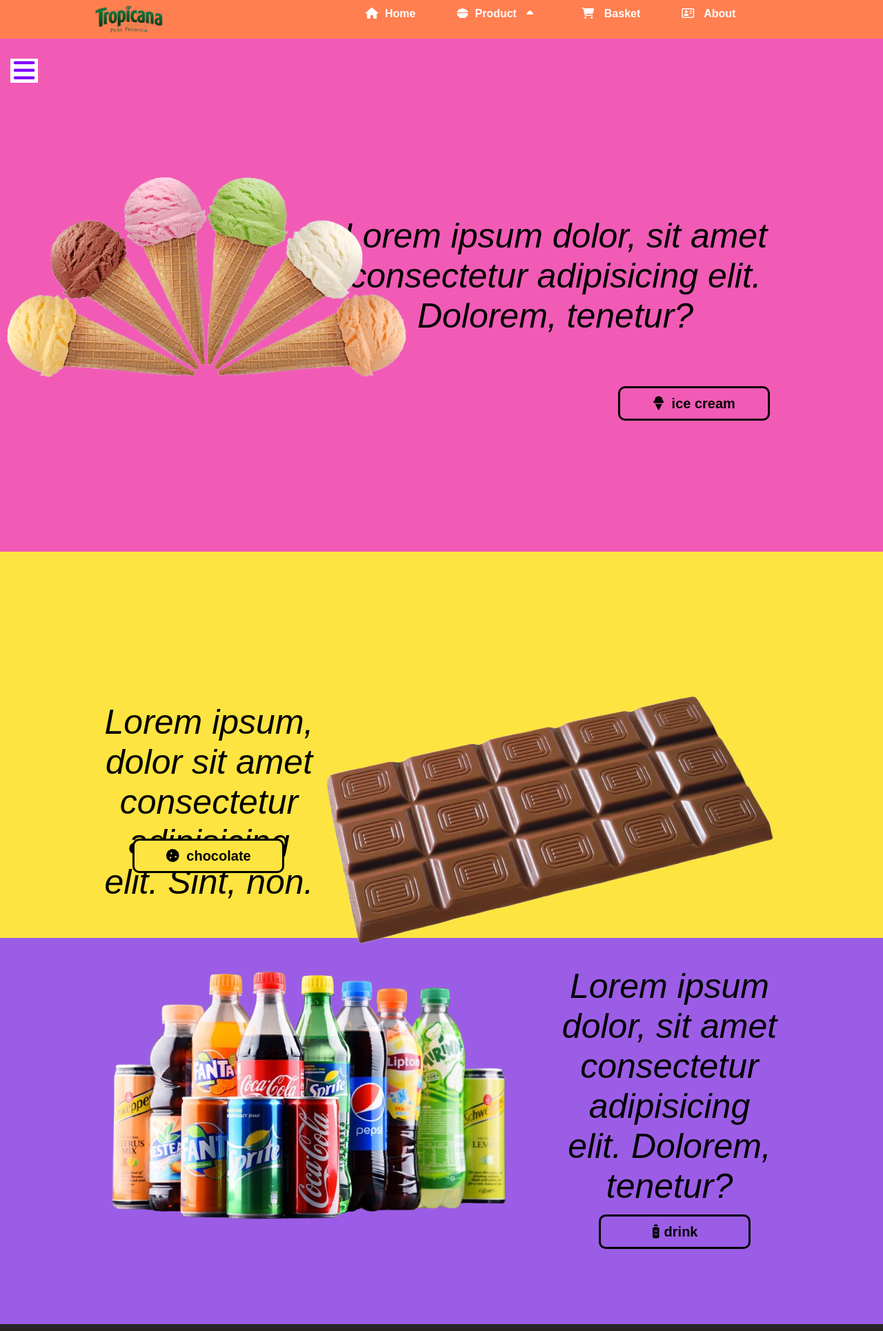
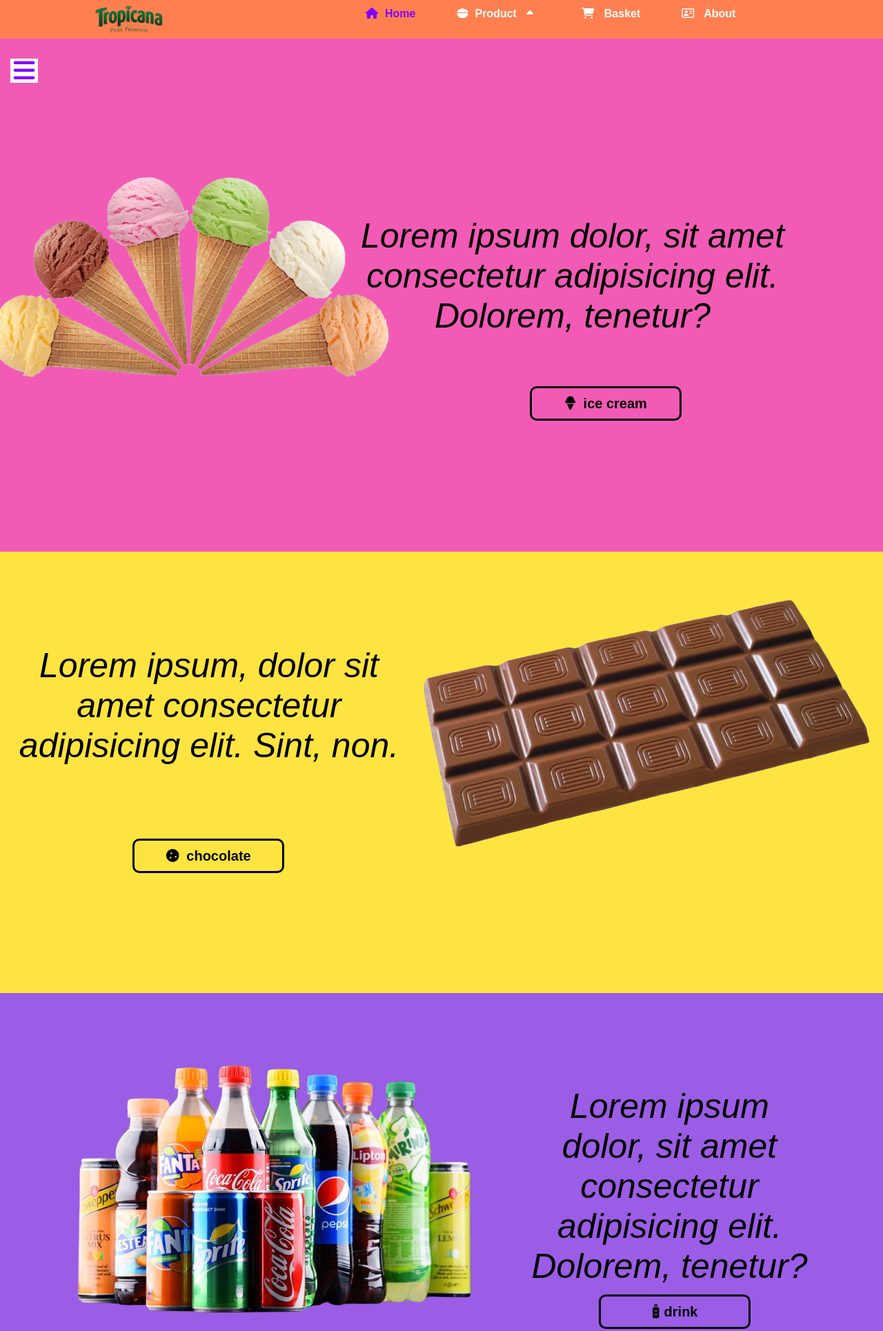
Before and after one commit to baxt1yarova/online-magazine, a plain HTML site: page index.html in a window 1280 px wide. Shown: the top 1930 px of the page at 69% size. Drawn offline with Linux system fonts and the light colour scheme.

Commit message:
add menu color

```diff
--- a/css/home.css
+++ b/css/home.css
@@ -1,7 +1,7 @@
 .image-container {
-    width: 300px;
-    height: 300px;
-    margin: 100px auto;
+    width: 200px;
+    height: 200px;
+    margin: 50px auto;
     perspective: 1000px;
     display: flex;
     justify-content: center;
@@ -14,7 +14,7 @@
     align-items: center;
     gap: 30px;
     justify-content: space-around;
-    padding: 150px;
+    padding: 100px;
 }
 .section-text{
     font-size: 50px;
@@ -27,7 +27,7 @@
     height:50px;
     position: absolute;
     text-align: center;
-    left: 70%;
+    left: 60%;
     top: 70%;
     border-radius: 10px;
     font-size: 20px;
@@ -51,9 +51,9 @@
 /* section2 */
 .section-second{
     background-color: #FEE440;
-    height: 70vh;
+    height: 80vh;
     justify-content: space-around;
-    padding: 150px;
+    padding: 10px;
 }
 .section-chocolate{
     display: flex;
@@ -90,8 +90,8 @@
 /* section3 */
 .section-drink{
     justify-content: space-around;
-    padding: 150px;
-    height: 70vh;
+    padding: 100px;
+    height: 80vh;
     display: flex;
     justify-content: center;
     align-items:center;
--- a/css/main.css
+++ b/css/main.css
@@ -197,3 +197,7 @@
     background-color: #8000ff;
     color: white;
 }
+
+.active-list{
+    color: #8000ff !important;
+}
--- a/index.html
+++ b/index.html
@@ -18,7 +18,7 @@
         <div class="container navbar-flex">
             <img src="media/logo.png" alt="" class="logo">
             <ul class="navbar-items">
-                <li><a href="index.html"><i class="fa-solid fa-house"></i>Home</a></li>
+                <li><a href="index.html" class="active-list"><i class="fa-solid fa-house"></i>Home</a></li>
                 <li class="navbar-child"><a href="#"><i class="fa-solid fa-bowl-food"></i>Product <i class="fa-solid fa-caret-up shape shape-rotate"></i>
                 <ul class="navbar-child-items">
                     <li><a href="template/ice-cream.html"><i class="fa-solid fa-ice-cream"></i>ice cream</a></li>
```
Also changed, not shown: template/about.html (+1 -1 lines), template/basket.html (+1 -1 lines), template/chocolate.html (+2 -2 lines), template/drink.html (+2 -2 lines), template/ice-cream.html (+2 -2 lines).
